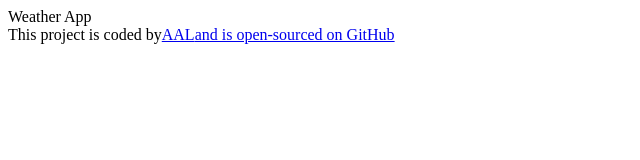
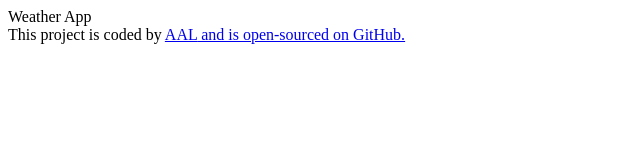
Before and after one commit to ana-adriana/react-weather-app, a React (Create React App) app: page / in a window 1280 px wide. Shown: the top 160 px of the page, without its empty margins (0-640 px from the left). Built offline with nearby package versions, Linux system fonts and the light colour scheme.

Commit message:
Updated the URLs for footer

```diff
--- a/src/App.js
+++ b/src/App.js
@@ -6,13 +6,13 @@ function App() {
   return (
     <div className="App">
     Weather App
-     <footer>This project is coded by
+     <footer>This project is coded by {""}
       <a href="https://gleeful-yeot-054adb.netlify.app/index.html"target="_blank"rel="noreferrer">
-        AAL{""}
+        AAL
         </a>
 
         <a href="https://github.com/ana-adriana/react-weather-app" target="_blank" rel="noreferrer">
-       and is open-sourced on GitHub
+        {""} and is open-sourced on GitHub.
       </a>
       </footer>
     </div>
```
